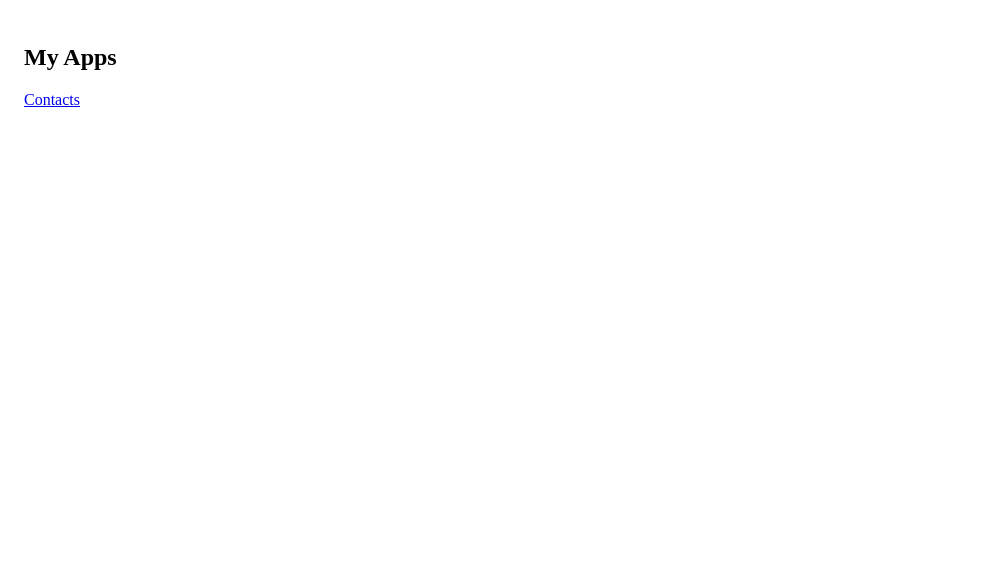
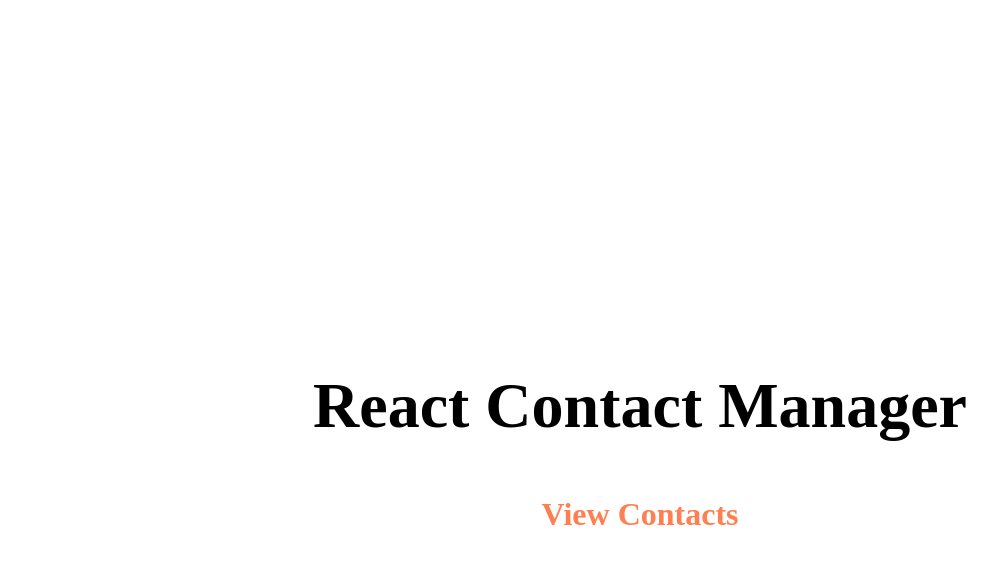
Before and after one commit to gtchakama/React-CM, a React (Create React App) app in the folder app/: page / in a window 1280 px wide. Shown: the top 564 px of the page, without its empty margins (0-1005 px from the left). Built offline with nearby package versions, Linux system fonts and the light colour scheme.

Commit message:
Update index.js

```diff
--- a/app/src/index.js
+++ b/app/src/index.js
@@ -62,9 +62,9 @@ class App extends React.Component {
         <Route
           path="/"
           render={(routeProps) => (
-            <div>
-              <h2>My Apps</h2>
-              <Link to="/contacts">Contacts</Link>
+            <div className="App-header ">
+              <h2 className="Home-h2">React Contact Manager</h2>
+              <Link to="/contacts">View Contacts</Link>
             </div>
           )}
           exact
```
